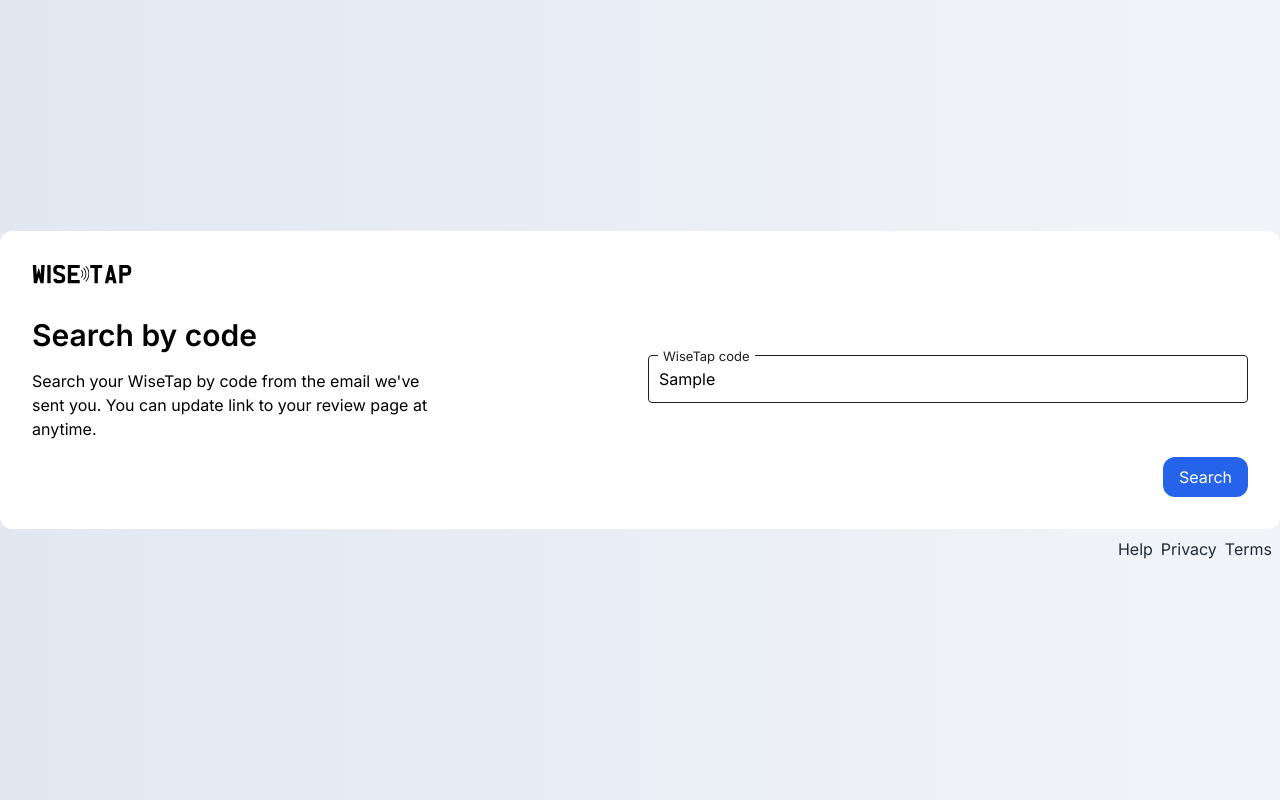
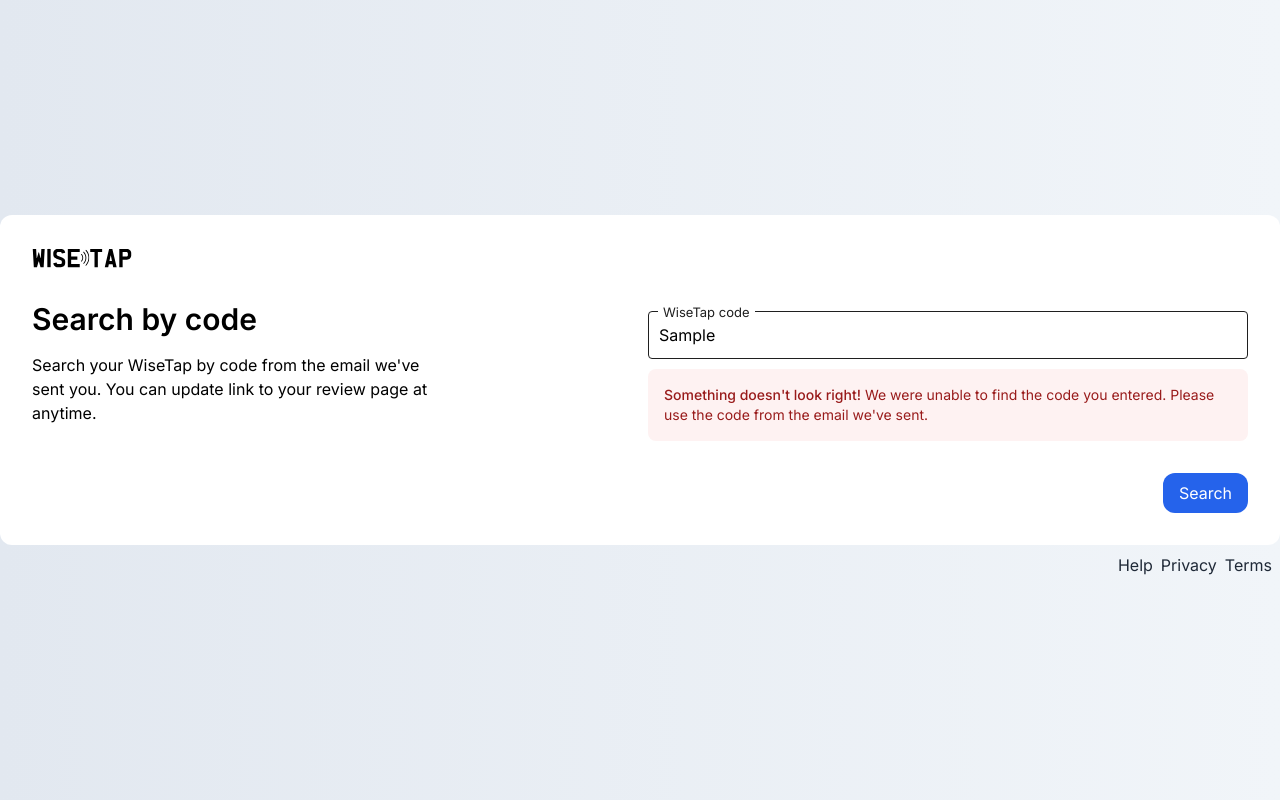
Before and after one commit to uhel-dev/wisetap-id, a Next.js app: page / in a window 1280 px wide. Both pictures are taken after typing "Sample" into the empty fields and a click on the button "Search". Built offline with nearby package versions, Linux system fonts and the light colour scheme; no server answers; the database is empty.

Commit message:
🔧 add: break more

```diff
--- a/app/page.tsx
+++ b/app/page.tsx
@@ -6,16 +6,25 @@
 
 export default function Home() {
   const [code, setCode] = useState('');
+  const [codeError, setCodeError] = useState(false);
 
   const h = async () => {
+
+  }
+
+  const handleSubmit = async () => {
       const res = await fetch(`/api/get-redirect-url?code=${code}`)
       if (res.status === 200) {
           window.location.href = `/qr/${code}?edit=true`
       }
+      else {
+          setCodeError(true)
+      }
   }
 
-  const handleSubmit = (e: any) => {
-
+  const handleCodeChange = (val: string) => {
+    setCodeError(false);
+    setCode(val);
   }
 
   return (
@@ -47,11 +56,20 @@
                                       required
                                       placeholder=" "
                                       value={code}
-                                      onChange={e => setCode(e.target.value)}
+                                      onChange={e => handleCodeChange(e.target.value)}
                                   />
                                   <span>WiseTap code</span>
                               </div>
                           </div>
+                          {codeError && (
+                              <div>
+                                  <div
+                                      className="p-4 mb-4 text-sm text-red-800 rounded-lg bg-red-50 dark:bg-gray-800 dark:text-red-400"
+                                      role="alert">
+                                      <span className="font-medium">{`Something doesn't look right!`}</span> {`We were unable to find the code you entered. Please use the code from the email we've sent.`}
+                                  </div>
+                              </div>
+                          )}
                       </div>
                       <div className={`col-span-2 flex flex-col items-end justify-end`}>
 
@@ -61,7 +79,7 @@
                               {/*    className={`bg-red-600 hover:bg-red-700 text-white px-4 py-2 rounded-xl`}>Reset*/}
                               {/*</button>*/}
                               <button
-                                  onClick={(e) => handleSubmit(e)}
+                                  onClick={handleSubmit}
                                   className={`bg-blue-600 hover:bg-blue-700 text-white px-4 py-2 rounded-xl`}>Search
                               </button>
                           </div>
@@ -111,15 +129,24 @@
                                       required
                                       placeholder=" "
                                       value={code}
-                                      onChange={e => setCode(e.target.value)}
+                                      onChange={e => handleCodeChange(e.target.value)}
                                   />
                                   <span>WiseTap code</span>
                               </div>
                           </div>
+                          {codeError && (
+                              <div>
+                                  <div
+                                      className="p-4 mb-4 text-sm text-red-800 rounded-lg bg-red-50 dark:bg-gray-800 dark:text-red-400"
+                                      role="alert">
+                                      <span className="font-medium">{`Something doesn't look right!`}</span> {`We were unable to find the code you entered. Please use the code from the email we've sent.`}
+                                  </div>
+                              </div>
+                          )}
                       </div>
                       <div>
                           <button
-                              onClick={(e) => handleSubmit(e)}
+                              onClick={handleSubmit}
                               className={`w-full bg-blue-600 hover:bg-blue-700 text-white px-4 py-2 rounded-xl`}>Search
                           </button>
                       </div>
```
